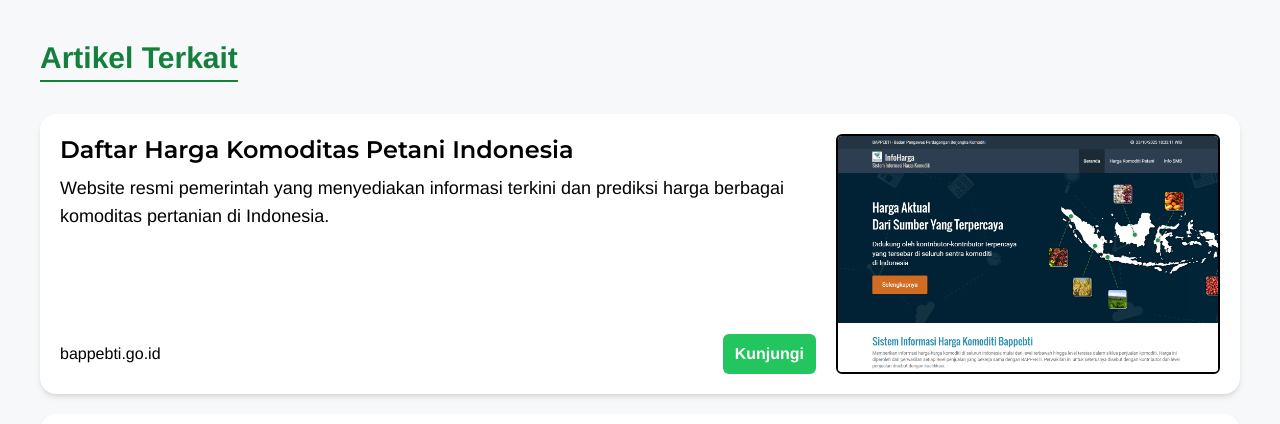
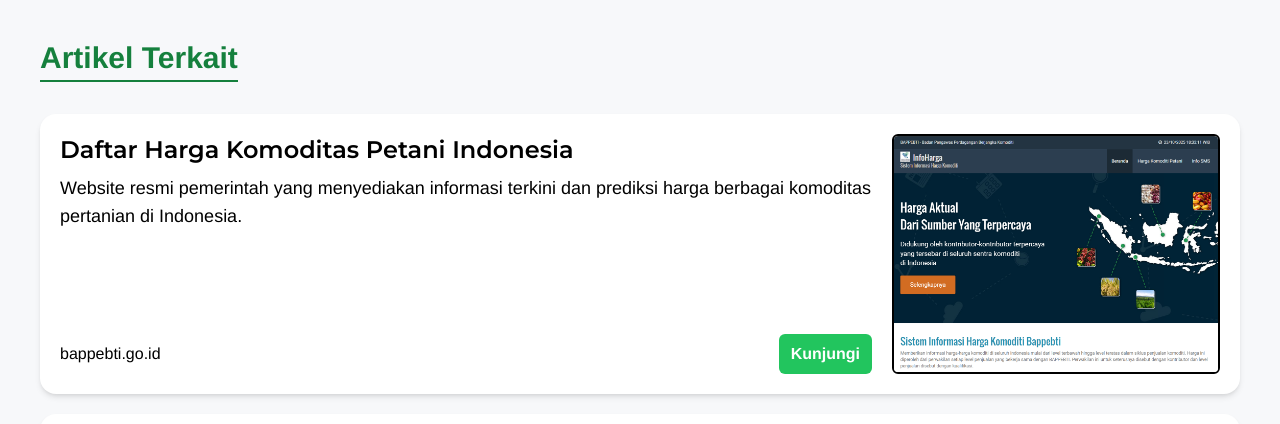
Before and after one commit to Abshoor24/Tanidigital_ITFEST, a React (Vite) app: page / in a window 1280 px wide. Shown: the part 2640-3064 px from the top of the page. Built offline with nearby package versions, Linux system fonts and the light colour scheme.

Commit message:
refactor: mengatur width fix pada gambar di ArticleCardLarge

```diff
--- a/src/components/cards/ArticleCardLarge.tsx
+++ b/src/components/cards/ArticleCardLarge.tsx
@@ -33,7 +33,7 @@ export default function ArticleCardLarge({ data }: ArticleCardLargeProps) {
               </section>
             </div>
             <img
-              className="w-96 h-60 rounded-md object-cover border-2 border-black"
+              className="min-w-[20rem] w-96 h-60 rounded-md object-cover border-2 border-black"
               src={image}
               alt={title}
             />
```
